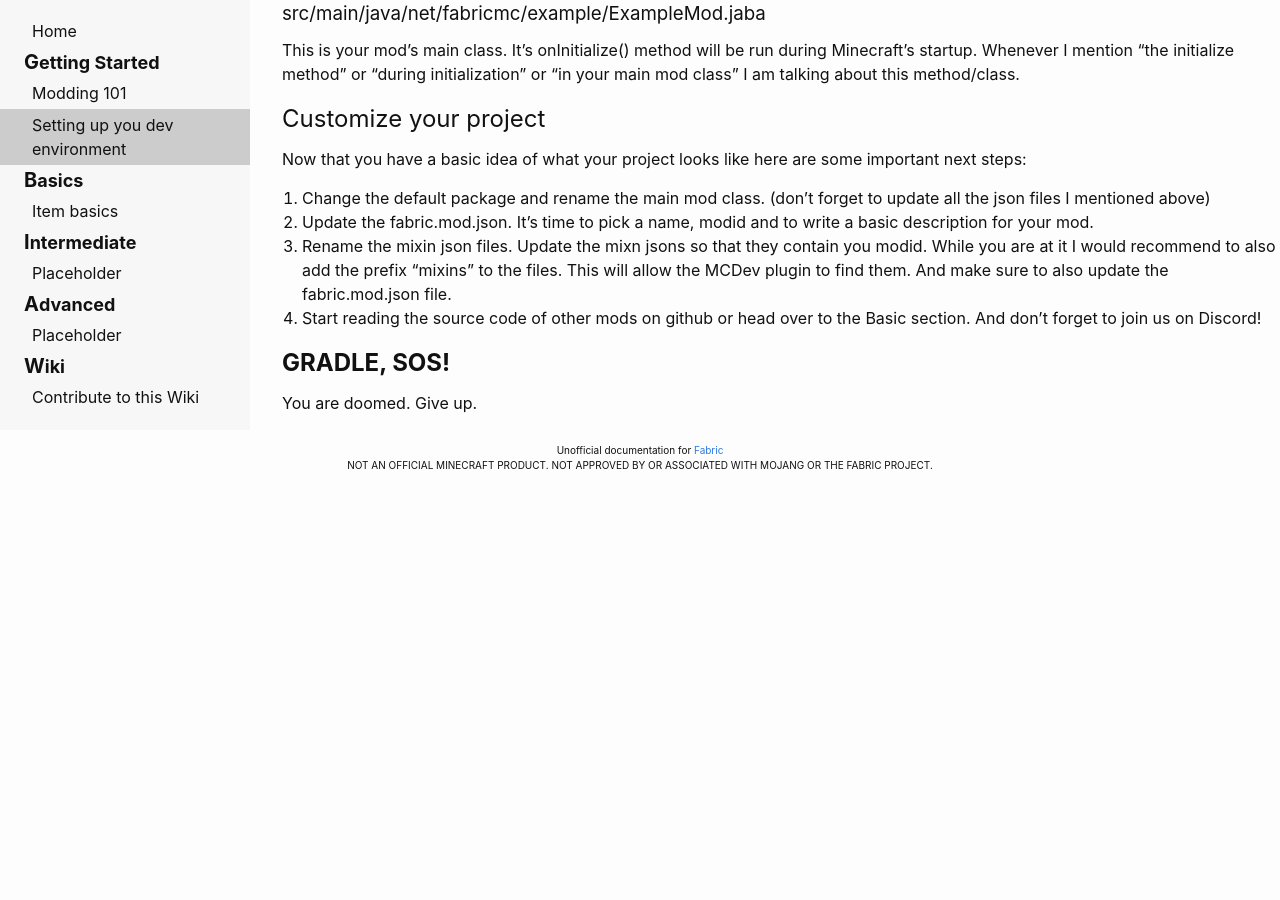
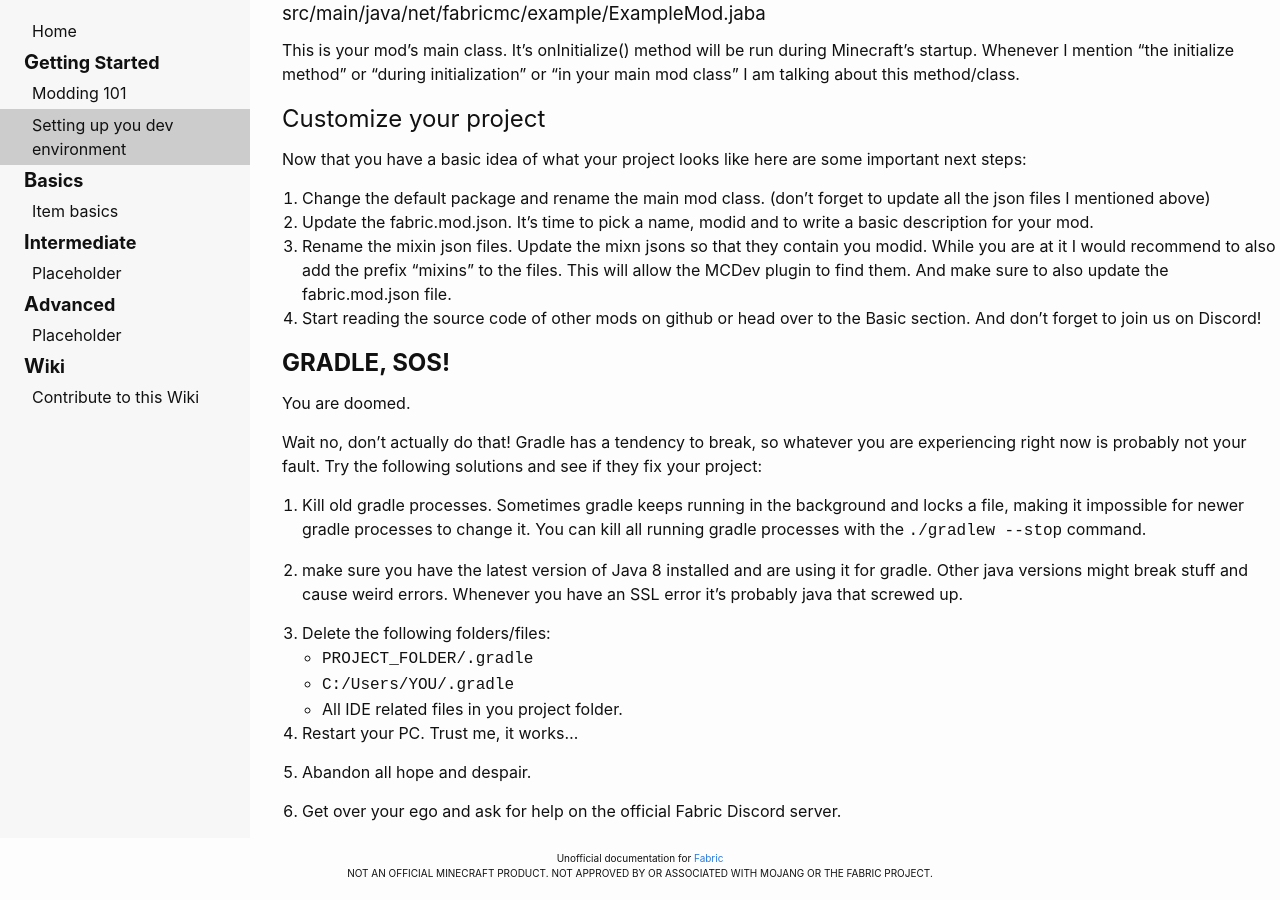
Before and after one commit to CottonMC/Wiki, a Jekyll site: the page built from _pages/_beginner/Setup.md, in a window 1280 px wide and 900 px high, scrolled down 2476 px. Built offline with Jekyll 4.4.1, drawn with Linux system fonts in a browser that asks for light colours; before the commit the page ends 2968 px from its top, so only the background shows below that.

Commit message:
Added gradle support section

```diff
--- a/_pages/_beginner/Setup.md
+++ b/_pages/_beginner/Setup.md
@@ -100,4 +100,21 @@ Now that you have a basic idea of what your project looks like here are some imp
 4. Start reading the source code of other mods on github or head over to the Basic section. And don't forget to join us on Discord!
 
 ## **GRADLE, SOS!**
-You are doomed. Give up.
+You are doomed.
+
+Wait no, don't actually do that! Gradle has a tendency to break, so whatever you are experiencing right now is probably not your fault. Try the following solutions and see if they fix your project:
+
+1. Kill old gradle processes. Sometimes gradle keeps running in the background and locks a file, making it impossible for newer gradle processes to change it. You can kill all running gradle processes with the `./gradlew --stop` command.
+
+2. make sure you have the latest version of Java 8 installed and are using it for gradle. Other java versions might break stuff and cause weird errors. Whenever you have an SSL error it's probably java that screwed up.
+
+3. Delete the following folders/files:
+    - `PROJECT_FOLDER/.gradle`
+    - `C:/Users/YOU/.gradle`
+    - All IDE related files in you project folder.
+
+4. Restart your PC. Trust me, it works...
+
+5. Abandon all hope and despair.
+
+6. Get over your ego and ask for help on the official Fabric Discord server.
```
